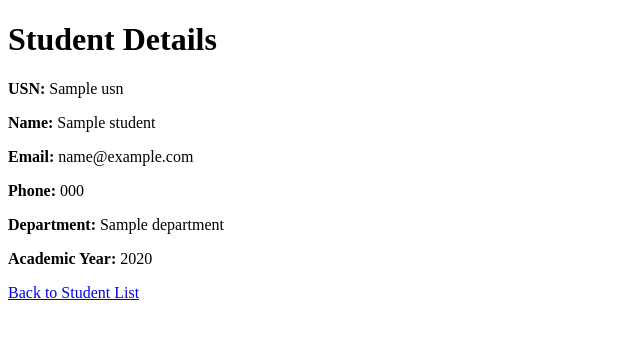
After one commit to SE-TEAM11-HMS/hostel-management-system, a Django app: template students/templates/students/student_detail.html in a window 1280 px wide. The commit adds this page. Shown: the top 339 px of the page, without its empty margins (0-640 px from the left). Run offline with Django 5.2, Linux system fonts and the light colour scheme; the template is opened without the code that fills it: most values are stand-ins (such as "Sample title", 1, 10 or a date in 2020); data that the repository does not hold is empty.

Commit message:
HOSTEL-9 implement student record viewing

```diff
--- /dev/null
+++ b/students/templates/students/student_detail.html
@@ -0,0 +1,20 @@
+
+<!DOCTYPE html>
+<html lang="en">
+<head>
+    <meta charset="UTF-8">
+    <title>Student Details</title>
+</head>
+<body>
+    <h1>Student Details</h1>
+
+    <p><strong>USN:</strong> {{ student.usn }}</p>
+    <p><strong>Name:</strong> {{ student.name }}</p>
+    <p><strong>Email:</strong> {{ student.email }}</p>
+    <p><strong>Phone:</strong> {{ student.phone }}</p>
+    <p><strong>Department:</strong> {{ student.department }}</p>
+    <p><strong>Academic Year:</strong> {{ student.academic_year }}</p>
+
+    <a href="{% url 'student_list' %}">Back to Student List</a>
+</body>
+</html>
--- a/students/templates/students/student_list.html
+++ b/students/templates/students/student_list.html
@@ -1,4 +1,3 @@
-
 <!DOCTYPE html>
 <html lang="en">
 <head>
@@ -29,6 +28,7 @@
                     <th>Phone</th>
                     <th>Department</th>
                     <th>Academic Year</th>
+                    <th>Actions</th>
                 </tr>
             </thead>
             <tbody>
@@ -40,6 +40,7 @@
                         <td>{{ student.phone }}</td>
                         <td>{{ student.department }}</td>
                         <td>{{ student.academic_year }}</td>
+                        <td><a href="{% url 'student_detail' student.pk %}">View Details</a></td>
                     </tr>
                 {% endfor %}
             </tbody>
--- a/students/urls.py
+++ b/students/urls.py
@@ -1,8 +1,9 @@
-
 from django.urls import path
 from . import views
 
 urlpatterns = [
     path("", views.student_list, name="student_list"),
     path("add/", views.add_student, name="student_add"),
+    path("", views.student_list, name="student_list"),
+    path("<int:pk>/", views.student_detail, name="student_detail"),
 ]
```
Also changed, not shown: students/views.py (+17 -1 lines).
